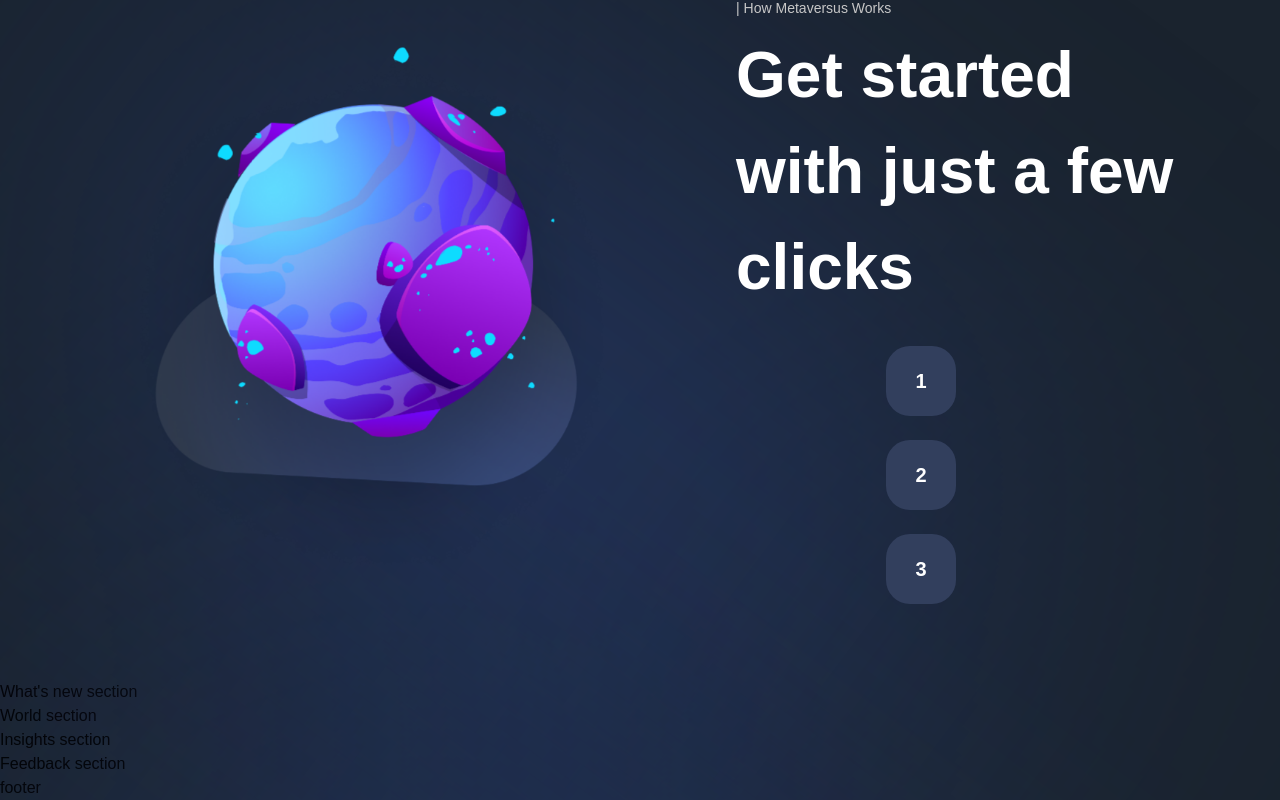
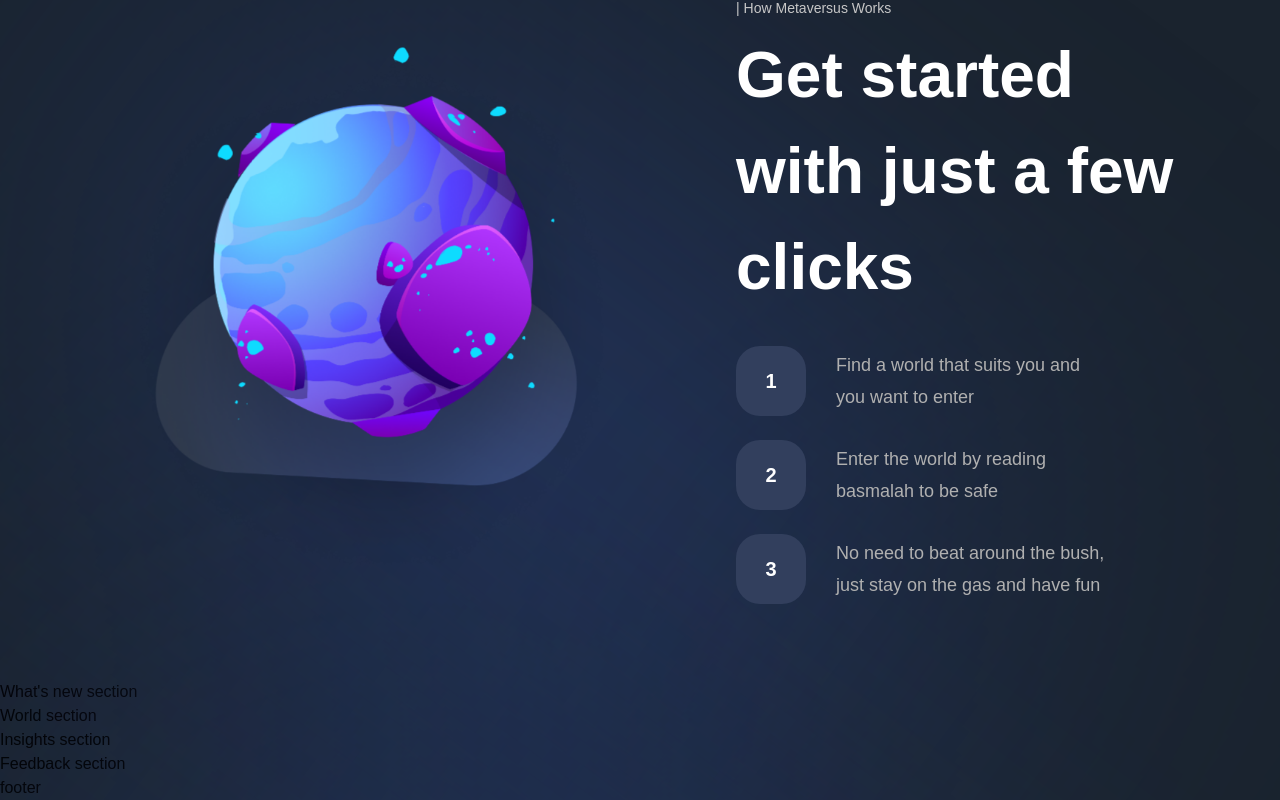
Before and after one commit to Chandrasura25/Metaversus, a Next.js app: page / in a window 1280 px wide. Shown: the part 2734-3534 px from the top of the page. Built offline with nearby package versions, Linux system fonts and the light colour scheme; a web font is replaced by a local one.

Commit message:
get started

```diff
--- a/components/StartSteps.jsx
+++ b/components/StartSteps.jsx
@@ -7,6 +7,7 @@ const StartSteps = ({ number, text }) => (
     >
       <p className="font-bold text-[20px] text-white">{number}</p>
     </div>
+    <p className="flex-1 font-normal ml-[30px] text-[18px] text-[#b0b0b0] leading-[32px]">{text}</p>
   </div>
 );
 
```
